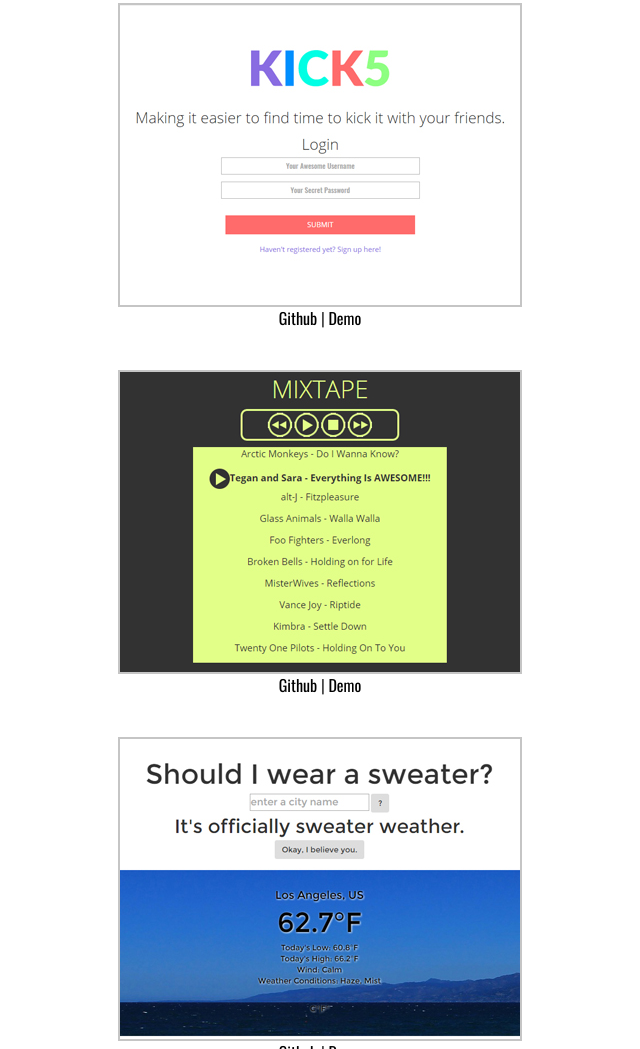
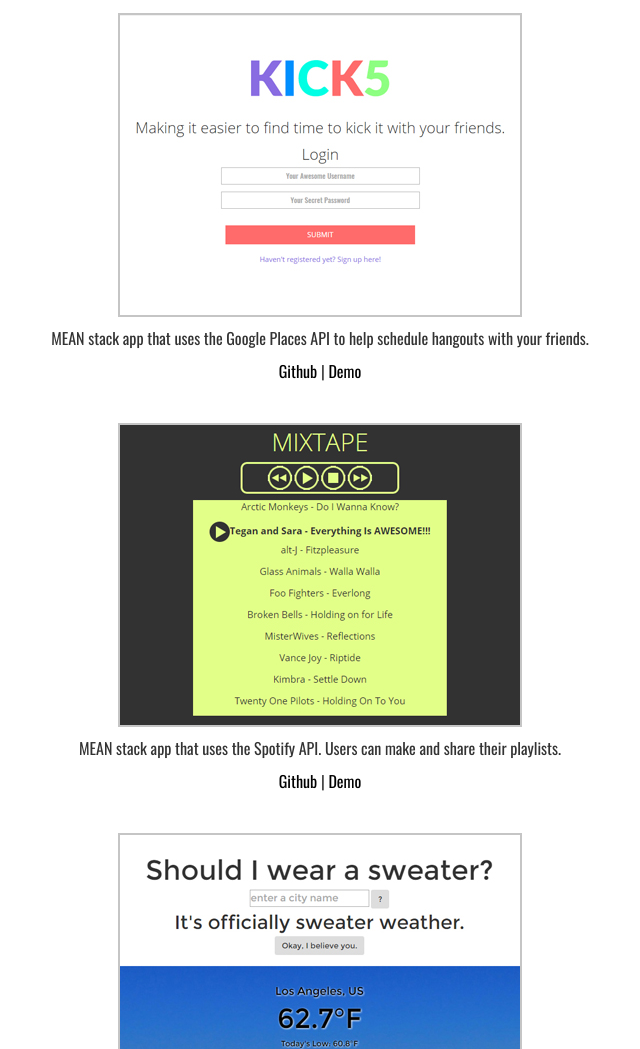
Before and after one commit to dubrawr/portfolio, a website: page index.html in a window 1280 px wide. Shown: the part 1751-2800 px from the top of the page, without its empty margins (320-960 px from the left). Drawn offline with nearby package versions, Linux system fonts and the light colour scheme.

Commit message:
added description under each app image

```diff
--- a/css/styles.css
+++ b/css/styles.css
@@ -13,6 +13,8 @@ footer {width: 100%; background-color:#19706f; text-align: center; margin-top: 1
 .contact-info {width: 970px; height: 70px; color: white; margin: 0 auto;}
 footer div ul li {display: inline-block; margin-left: 50px; font-size: 20px; margin-top: 20px; margin-right:50px;}
 .info{padding: 0px;}
+
+p {margin-top: 10px;}
 
 .name {
   display: inline-block;
@@ -63,7 +65,7 @@ a:visited {
 #resume, #bio {padding-top:200px; margin:0 auto; text-align: center;}
 img {border: 2px #c5c5c5 solid; margin: 0 auto;}
 
-@media only screen and (max-width: 600px) {
+@media only screen and (max-width: 800px) {
   .image {
     display: block;
     margin-bottom: 10px;
--- a/index.html
+++ b/index.html
@@ -68,21 +68,26 @@
             <h1>PORTFOLIO</h1>
             <div class="piece">
             <img class="image" src="images/kick5.jpg">
+            <p>MEAN stack app that uses the Google Places API to help schedule hangouts with your friends.</p>
             <a class="linkColor" target="_blank" href="https://github.com/dubrawr/KICK5">Github</a> |
             <a class="linkColor" target="_blank" href="https://murmuring-inlet-15369.herokuapp.com/">Demo</a>
+
             </div>
             <div class="piece">
             <img class="image" src="images/mixtape.jpg">
+            <p>MEAN stack app that uses the Spotify API. Users can make and share their playlists.</p>
             <a class="linkColor" target="_blank" href="https://github.com/dubrawr/mixtape">Github</a> |
             <a class="linkColor" target="_blank" href="https://shrouded-eyrie-73743.herokuapp.com/">Demo</a>
             </div>
             <div class="piece">
             <img class="image" src="images/weatherApp.jpg">
+            <p>Find out if you should wear a sweater today with this weather app built with Angular and the Open Weather Map API.</p>
             <a class="linkColor" target="_blank" href="https://github.com/dubrawr/sweaterWeather/tree/gh-pages">Github</a> |
             <a class="linkColor" target="_blank" href="https://dubrawr.github.io/sweaterWeather/">Demo</a>
             </div>
             <div class="piece">
             <img class="image" src="images/spotifyProject.jpg">
+            <p>Fun jQuery app that shows an artist's top 5 songs based on Spotify API.</p>
             <a class="linkColor" target="_blank" href="https://github.com/dubrawr/spotifyProject/tree/gh-pages">Github</a> |
             <a class="linkColor" target="_blank" href="https://dubrawr.github.io/spotifyProject/">Demo</a>
             </div>
```
